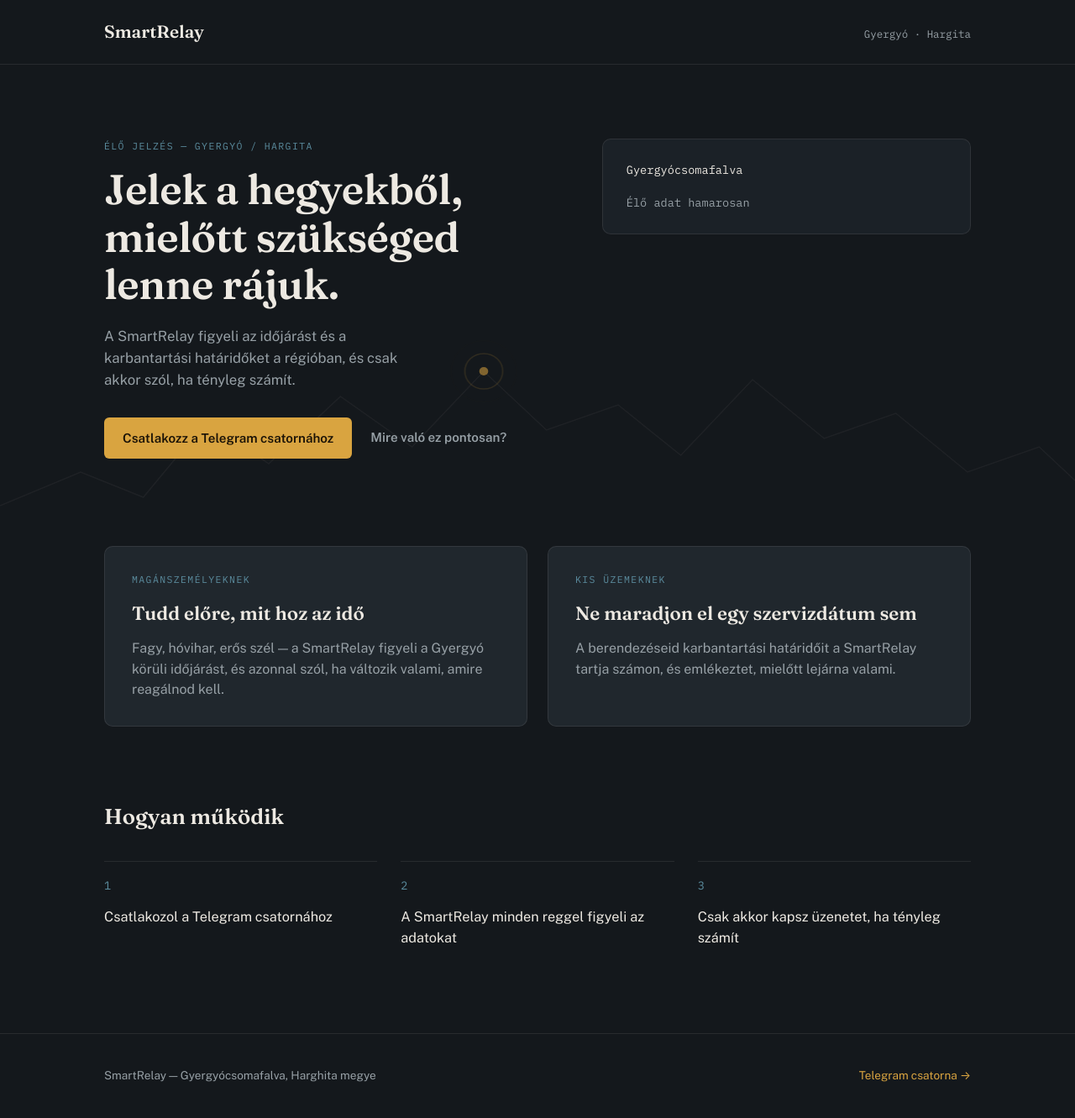
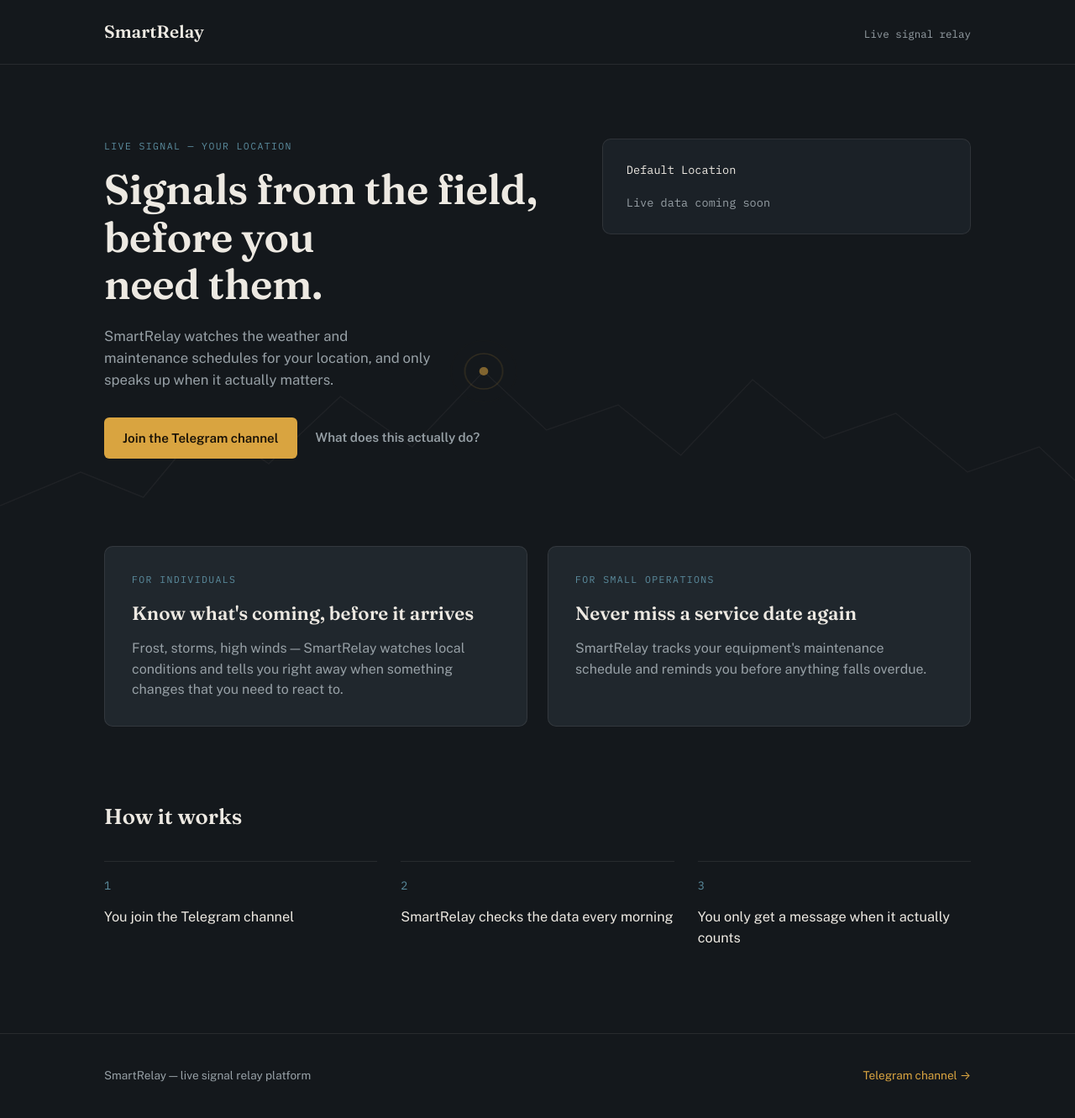
Before and after one commit to alaszi/SmartRelay, a PHP site: page / in a window 1280 px wide. Shown: the whole page at 84% size. Run offline with PHP 8.4, Linux system fonts and the light colour scheme; data that the repository does not hold is empty.

Commit message:
feat: translate to English, generalize architecture for any location/language
- CLAUDE.md rewritten: location-agnostic framing + Daily growth directive
- All user-facing strings translated to English
- Removed Harghita/Gyergyó hardcoding from defaults
- Updated tests to match

```diff
--- a/public/index.php
+++ b/public/index.php
@@ -16,12 +16,12 @@ function e(string $s): string
 }
 ?>
 <!DOCTYPE html>
-<html lang="hu">
+<html lang="en">
 <head>
 <meta charset="UTF-8">
 <meta name="viewport" content="width=device-width, initial-scale=1">
-<title>SmartRelay — Jelzés a Gyergyó-Hargita régióból</title>
-<meta name="description" content="A SmartRelay figyeli az időjárást és a karbantartási határidőket a Gyergyó-Hargita régióban, és szól, mielőtt gond lenne belőle.">
+<title>SmartRelay — Signals before you need them</title>
+<meta name="description" content="SmartRelay watches the weather and maintenance schedules for your location, and speaks up only when it actually matters.">
 <link rel="preconnect" href="https://fonts.googleapis.com">
 <link rel="preconnect" href="https://fonts.gstatic.com" crossorigin>
 <link href="https://fonts.googleapis.com/css2?family=Fraunces:opsz,wght@9..144,500;9..144,600&family=Public+Sans:wght@400;500;600&family=IBM+Plex+Mono:wght@400;500&display=swap" rel="stylesheet">
@@ -32,7 +32,7 @@ function e(string $s): string
 <header class="site-header">
   <div class="wrap site-header__inner">
     <a href="/" class="logo">SmartRelay</a>
-    <span class="logo-region">Gyergyó · Hargita</span>
+    <span class="logo-region">Live signal relay</span>
   </div>
 </header>
 
@@ -52,23 +52,23 @@ function e(string $s): string
 
     <div class="wrap hero__inner">
       <div class="hero__text">
-        <p class="eyebrow">Élő jelzés — Gyergyó / Hargita</p>
-        <h1>Jelek a hegyekből,<br>mielőtt szükséged<br>lenne rájuk.</h1>
+        <p class="eyebrow">Live signal — your location</p>
+        <h1>Signals from the field,<br>before you<br>need them.</h1>
         <p class="hero__sub">
-          A SmartRelay figyeli az időjárást és a karbantartási határidőket
-          a régióban, és csak akkor szól, ha tényleg számít.
+          SmartRelay watches the weather and maintenance schedules for your
+          location, and only speaks up when it actually matters.
         </p>
         <div class="hero__actions">
-          <a class="btn btn--primary" href="<?= e($channelUrl) ?>">Csatlakozz a Telegram csatornához</a>
-          <a class="btn btn--text" href="#funkciok">Mire való ez pontosan?</a>
+          <a class="btn btn--primary" href="<?= e($channelUrl) ?>">Join the Telegram channel</a>
+          <a class="btn btn--text" href="#features">What does this actually do?</a>
         </div>
       </div>
 
-      <div class="readout" role="group" aria-label="Élő időjárás adatok">
+      <div class="readout" role="group" aria-label="Live weather data">
         <div class="readout__head">
           <span class="readout__location"><?= e($weather['location']) ?></span>
           <?php if ($weather['available']): ?>
-            <span class="readout__updated">frissítve <?= e($weather['updated_at']) ?></span>
+            <span class="readout__updated">updated <?= e($weather['updated_at']) ?></span>
           <?php endif; ?>
         </div>
 
@@ -76,19 +76,19 @@ function e(string $s): string
           <div class="readout__grid">
             <div class="readout__item">
               <span class="readout__value"><?= e($weather['temperature']) ?></span>
-              <span class="readout__label">hőmérséklet</span>
+              <span class="readout__label">temperature</span>
             </div>
             <div class="readout__item">
               <span class="readout__value"><?= e($weather['wind']) ?></span>
-              <span class="readout__label">szél</span>
+              <span class="readout__label">wind</span>
             </div>
             <div class="readout__item">
               <span class="readout__value"><?= e($weather['humidity']) ?></span>
-              <span class="readout__label">páratartalom</span>
+              <span class="readout__label">humidity</span>
             </div>
             <div class="readout__item">
               <span class="readout__value"><?= e($weather['precipitation']) ?></span>
-              <span class="readout__label">csapadék</span>
+              <span class="readout__label">precipitation</span>
             </div>
           </div>
           <p class="readout__desc"><?= e($weather['description']) ?></p>
@@ -99,23 +99,24 @@ function e(string $s): string
     </div>
   </section>
 
-  <section id="funkciok" class="features">
+  <section id="features" class="features">
     <div class="wrap">
       <div class="feature-grid">
         <article class="feature-card">
-          <p class="eyebrow">Magánszemélyeknek</p>
-          <h2>Tudd előre, mit hoz az idő</h2>
+          <p class="eyebrow">For individuals</p>
+          <h2>Know what's coming, before it arrives</h2>
           <p>
-            Fagy, hóvihar, erős szél — a SmartRelay figyeli a Gyergyó körüli
-            időjárást, és azonnal szól, ha változik valami, amire reagálnod kell.
+            Frost, storms, high winds — SmartRelay watches local conditions
+            and tells you right away when something changes that you need
+            to react to.
           </p>
         </article>
         <article class="feature-card">
-          <p class="eyebrow">Kis üzemeknek</p>
-          <h2>Ne maradjon el egy szervizdátum sem</h2>
+          <p class="eyebrow">For small operations</p>
+          <h2>Never miss a service date again</h2>
           <p>
-            A berendezéseid karbantartási határidőit a SmartRelay tartja számon,
-            és emlékeztet, mielőtt lejárna valami.
+            SmartRelay tracks your equipment's maintenance schedule and
+            reminds you before anything falls overdue.
           </p>
         </article>
       </div>
@@ -124,19 +125,19 @@ function e(string $s): string
 
   <section class="how">
     <div class="wrap">
-      <h2 class="how__title">Hogyan működik</h2>
+      <h2 class="how__title">How it works</h2>
       <ol class="how__steps">
         <li>
           <span class="how__num">1</span>
-          <span class="how__text">Csatlakozol a Telegram csatornához</span>
+          <span class="how__text">You join the Telegram channel</span>
         </li>
         <li>
           <span class="how__num">2</span>
-          <span class="how__text">A SmartRelay minden reggel figyeli az adatokat</span>
+          <span class="how__text">SmartRelay checks the data every morning</span>
         </li>
         <li>
           <span class="how__num">3</span>
-          <span class="how__text">Csak akkor kapsz üzenetet, ha tényleg számít</span>
+          <span class="how__text">You only get a message when it actually counts</span>
         </li>
       </ol>
     </div>
@@ -146,8 +147,8 @@ function e(string $s): string
 
 <footer class="site-footer">
   <div class="wrap site-footer__inner">
-    <p>SmartRelay — Gyergyócsomafalva, Harghita megye</p>
-    <a href="<?= e($channelUrl) ?>">Telegram csatorna →</a>
+    <p>SmartRelay — live signal relay platform</p>
+    <a href="<?= e($channelUrl) ?>">Telegram channel →</a>
   </div>
 </footer>
 
--- a/src/Collectors/MeteoYrCollector.php
+++ b/src/Collectors/MeteoYrCollector.php
@@ -8,25 +8,27 @@ use SmartRelay\Core\Config;
 use SmartRelay\Core\Logger;
 
 /**
- * Időjárás adatgyűjtő — yr.no / api.met.no
+ * Weather data collector — yr.no / api.met.no
  *
- * Ingyenes, regisztráció nélküli norvég meteorológiai API.
- * Dokumentáció: https://api.met.no/weatherapi/locationforecast/2.0/
+ * Free, registration-free Norwegian meteorological API.
+ * Docs: https://api.met.no/weatherapi/locationforecast/2.0/
  *
- * Alapértelmezett helyszín: Gyergyócsomafalva (Ciumani), Harghita megye
- * Konfigurálható: METEO_LAT, METEO_LON, METEO_ALTITUDE, METEO_LOCATION_NAME
+ * Works for any location worldwide — fully driven by configuration.
+ * Default location is provided only as a convenience fallback when
+ * no configuration is set; it carries no special meaning in the code.
+ * Configure via: METEO_LAT, METEO_LON, METEO_ALTITUDE, METEO_LOCATION_NAME
  */
 class MeteoYrCollector implements CollectorInterface
 {
-    private const API_URL  = 'https://api.met.no/weatherapi/locationforecast/2.0/compact';
-    private const TIMEOUT  = 15;
-    private const CACHE_TTL = 1800; // 30 perc — yr.no ezt kéri
+    private const API_URL   = 'https://api.met.no/weatherapi/locationforecast/2.0/compact';
+    private const TIMEOUT   = 15;
+    private const CACHE_TTL = 1800; // 30 minutes — required by yr.no's terms of use
 
-    // Gyergyócsomafalva alapértelmezett koordináták
+    // Convenience default — overridden entirely by config in any real deployment
     private const DEFAULT_LAT      = 46.783;
     private const DEFAULT_LON      = 25.633;
     private const DEFAULT_ALTITUDE = 860;
-    private const DEFAULT_NAME     = 'Gyergyócsomafalva';
+    private const DEFAULT_NAME     = 'Default Location';
 
     private Logger $logger;
 
@@ -42,19 +44,19 @@ class MeteoYrCollector implements CollectorInterface
 
     public function getName(): string
     {
-        return 'Időjárás — yr.no (' . $this->getLocationName() . ')';
+        return 'Weather — yr.no (' . $this->getLocationName() . ')';
     }
 
     public function isAvailable(): bool
     {
-        // Cache fájl ellenőrzés — ha friss (< 30 perc), ne hívjuk újra az API-t
+        // Cache check — if fresh (< 30 min), skip calling the API again
         $cache = $this->getCachePath();
         if (file_exists($cache) && (time() - filemtime($cache)) < self::CACHE_TTL) {
-            $this->logger->debug('Cache hit, API hívás kihagyva');
+            $this->logger->debug('Cache hit, skipping API call');
             return true;
         }
 
-        // Egyszerű kapcsolat ellenőrzés
+        // Simple connectivity check
         $ch = curl_init(self::API_URL . '?lat=' . $this->getLat() . '&lon=' . $this->getLon());
         curl_setopt_array($ch, [
             CURLOPT_RETURNTRANSFER => true,
@@ -71,16 +73,16 @@ class MeteoYrCollector implements CollectorInterface
 
     public function collect(): array
     {
-        $this->logger->info('Időjárás adatgyűjtés indítása', [
-            'helyszín' => $this->getLocationName(),
+        $this->logger->info('Starting weather collection', [
+            'location' => $this->getLocationName(),
             'lat'      => $this->getLat(),
             'lon'      => $this->getLon(),
         ]);
 
-        // Cache-ből olvasunk ha friss
+        // Serve from cache if fresh
         $cached = $this->fromCache();
         if ($cached !== null) {
-            $this->logger->debug('Cache-ből visszaadva');
+            $this->logger->debug('Returned from cache');
             return $cached;
         }
 
@@ -91,7 +93,7 @@ class MeteoYrCollector implements CollectorInterface
                 'collected_at' => date('Y-m-d H:i:s'),
                 'source'       => $this->getId(),
                 'status'       => 'error',
-                'error'        => 'API hívás sikertelen',
+                'error'        => 'API request failed',
                 'raw'          => null,
                 'parsed'       => null,
             ];
@@ -110,16 +112,16 @@ class MeteoYrCollector implements CollectorInterface
 
         $this->toCache($result);
 
-        $this->logger->info('Időjárás adatok összegyűjtve', [
-            'hőmérséklet' => $parsed['current']['temperature'] . '°C',
-            'szél'        => $parsed['current']['wind_speed'] . ' m/s',
+        $this->logger->info('Weather data collected', [
+            'temperature' => $parsed['current']['temperature'] . '°C',
+            'wind'        => $parsed['current']['wind_speed'] . ' m/s',
         ]);
 
         return $result;
     }
 
     /**
-     * Nyers API adat értelmezése — csak a releváns mezőket vesszük ki.
+     * Parse raw API data — extract only the fields we actually use.
      */
     public function parse(array $raw): array
     {
@@ -129,12 +131,12 @@ class MeteoYrCollector implements CollectorInterface
             return ['current' => [], 'forecast_6h' => [], 'forecast_12h' => []];
         }
 
-        // Jelenlegi adatok (első időpont)
-        $current     = $timeseries[0]['data']['instant']['details'] ?? [];
-        $next1h      = $timeseries[0]['data']['next_1_hours']['details'] ?? [];
-        $symbol      = $timeseries[0]['data']['next_1_hours']['summary']['symbol_code'] ?? 'unknown';
+        // Current conditions (first timestamp)
+        $current = $timeseries[0]['data']['instant']['details'] ?? [];
+        $next1h  = $timeseries[0]['data']['next_1_hours']['details'] ?? [];
+        $symbol  = $timeseries[0]['data']['next_1_hours']['summary']['symbol_code'] ?? 'unknown';
 
-        // ~6 és ~12 óra múlva (indexek közelítőleg)
+        // Roughly 6h and 12h ahead (approximate indices)
         $idx6h  = min(6, count($timeseries) - 1);
         $idx12h = min(12, count($timeseries) - 1);
 
@@ -151,7 +153,7 @@ class MeteoYrCollector implements CollectorInterface
                 'pressure'       => round((float)($current['air_pressure_at_sea_level'] ?? 0)),
                 'precipitation'  => round((float)($next1h['precipitation_amount'] ?? 0), 1),
                 'symbol'         => $symbol,
-                'description'    => $this->symbolToHu($symbol),
+                'description'    => $this->symbolToText($symbol),
             ],
             'forecast_6h'  => $this->extractForecast($timeseries[$idx6h] ?? []),
             'forecast_12h' => $this->extractForecast($timeseries[$idx12h] ?? []),
@@ -187,18 +189,18 @@ class MeteoYrCollector implements CollectorInterface
         curl_close($ch);
 
         if ($error) {
-            $this->logger->error('cURL hiba', ['error' => $error]);
+            $this->logger->error('cURL error', ['error' => $error]);
             return null;
         }
 
         if ($httpCode !== 200) {
-            $this->logger->error('API hiba', ['http_code' => $httpCode]);
+            $this->logger->error('API error', ['http_code' => $httpCode]);
             return null;
         }
 
         $data = json_decode($response, true);
         if (json_last_error() !== JSON_ERROR_NONE) {
-            $this->logger->error('JSON parse hiba', ['error' => json_last_error_msg()]);
+            $this->logger->error('JSON parse error', ['error' => json_last_error_msg()]);
             return null;
         }
 
@@ -217,11 +219,11 @@ class MeteoYrCollector implements CollectorInterface
             'temperature' => round((float)($details['air_temperature'] ?? 0), 1),
             'wind_speed'  => round((float)($details['wind_speed'] ?? 0), 1),
             'symbol'      => $symbol,
-            'description' => $this->symbolToHu($symbol),
+            'description' => $this->symbolToText($symbol),
         ];
     }
 
-    /** Szélhűtési index (wind chill) számítása */
+    /** Wind chill calculation */
     private function feelsLike(float $temp, float $windMs): float
     {
         if ($temp > 10 || $windMs < 1.3) {
@@ -232,34 +234,34 @@ class MeteoYrCollector implements CollectorInterface
         return round($wc, 1);
     }
 
-    private function symbolToHu(string $symbol): string
+    private function symbolToText(string $symbol): string
     {
         $map = [
-            'clearsky'           => 'Derült',
-            'fair'               => 'Szinte derült',
-            'partlycloudy'       => 'Részben felhős',
-            'cloudy'             => 'Felhős',
-            'fog'                => 'Köd',
-            'lightrain'          => 'Gyenge eső',
-            'rain'               => 'Eső',
-            'heavyrain'          => 'Erős eső',
-            'lightsleet'         => 'Gyenge havas eső',
-            'sleet'              => 'Havas eső',
-            'heavysleet'         => 'Erős havas eső',
-            'lightsnow'          => 'Gyenge havazás',
-            'snow'               => 'Havazás',
-            'heavysnow'          => 'Erős havazás',
-            'lightrainshowers'   => 'Gyenge záporok',
-            'rainshowers'        => 'Záporok',
-            'heavyrainshowers'   => 'Erős záporok',
-            'lightsnowshowers'   => 'Gyenge hózáporok',
-            'snowshowers'        => 'Hózáporok',
-            'thunder'            => 'Zivatar',
-            'rainandthunder'     => 'Esőzivatar',
-            'snowandthunder'     => 'Hózivatar',
+            'clearsky'         => 'Clear sky',
+            'fair'              => 'Mostly clear',
+            'partlycloudy'      => 'Partly cloudy',
+            'cloudy'            => 'Cloudy',
+            'fog'               => 'Fog',
+            'lightrain'         => 'Light rain',
+            'rain'              => 'Rain',
+            'heavyrain'         => 'Heavy rain',
+            'lightsleet'        => 'Light sleet',
+            'sleet'             => 'Sleet',
+            'heavysleet'        => 'Heavy sleet',
+            'lightsnow'         => 'Light snow',
+            'snow'              => 'Snow',
+            'heavysnow'         => 'Heavy snow',
+            'lightrainshowers'  => 'Light rain showers',
+            'rainshowers'       => 'Rain showers',
+            'heavyrainshowers'  => 'Heavy rain showers',
+            'lightsnowshowers'  => 'Light snow showers',
+            'snowshowers'       => 'Snow showers',
+            'thunder'           => 'Thunderstorm',
+            'rainandthunder'    => 'Rain and thunder',
+            'snowandthunder'    => 'Snow and thunder',
         ];
 
-        // Levágja a nappali/éjjeli utótagot (_day, _night, _polartwilight)
+        // Strip the day/night/polar-twilight suffix (_day, _night, _polartwilight)
         $base = preg_replace('/_(?:day|night|polartwilight)$/', '', $symbol);
         return $map[$base] ?? ucfirst(str_replace('_', ' ', $base));
     }
--- a/src/Services/LandingPageData.php
+++ b/src/Services/LandingPageData.php
@@ -7,11 +7,11 @@ namespace SmartRelay\Services;
 use SmartRelay\Collectors\MeteoYrCollector;
 
 /**
- * Adatszolgáltató a publikus landing page-hez.
+ * Data provider for the public landing page.
  *
- * Elválasztja az adat-logikát a HTML rendertéstől, hogy tesztelhető
- * legyen a CLAUDE.md szabályai szerint. A public/index.php csak ezt
- * hívja meg, sosem fér hozzá direktben a Collector-hoz.
+ * Separates data logic from HTML rendering so it stays testable per
+ * CLAUDE.md rules. public/index.php only calls this — it never
+ * touches the Collector directly.
  */
 class LandingPageData
 {
@@ -23,9 +23,9 @@ class LandingPageData
     }
 
     /**
-     * Élő időjárás pillanatkép a hero panelhez.
-     * Sosem dob hibát — ha az adat nem elérhető, "üres állapot" jellegű
-     * választ ad, nem hibaüzenetet.
+     * Live weather snapshot for the hero panel.
+     * Never throws — if data isn't available, returns an "empty state"
+     * response rather than an error message.
      */
     public function getWeatherSnapshot(): array
     {
@@ -52,7 +52,7 @@ class LandingPageData
             'humidity'      => $current['humidity'] . '%',
             'precipitation' => $current['precipitation'] . ' mm/h',
             'description'   => $current['description'],
-            'location'      => $result['location'] ?? 'Gyergyócsomafalva',
+            'location'      => $result['location'] ?? 'Default Location',
             'updated_at'    => $this->formatTimestamp($result['collected_at'] ?? ''),
         ];
     }
@@ -70,8 +70,8 @@ class LandingPageData
             'wind'          => '—',
             'humidity'      => '—',
             'precipitation' => '—',
-            'description'   => 'Élő adat hamarosan',
-            'location'      => 'Gyergyócsomafalva',
+            'description'   => 'Live data coming soon',
+            'location'      => 'Default Location',
             'updated_at'    => '',
         ];
     }
```
Also changed, not shown: CLAUDE.md (+103 -83 lines), config/equipment.json (+6 -6 lines), src/Services/MaintenanceService.php (+6 -6 lines), tests/Unit/Collectors/MeteoYrCollectorTest.php (+6 -6 lines), tests/Unit/Services/LandingPageDataTest.php (+4 -4 lines), .github/workflows/claude-daily.yml, 1 other file.
